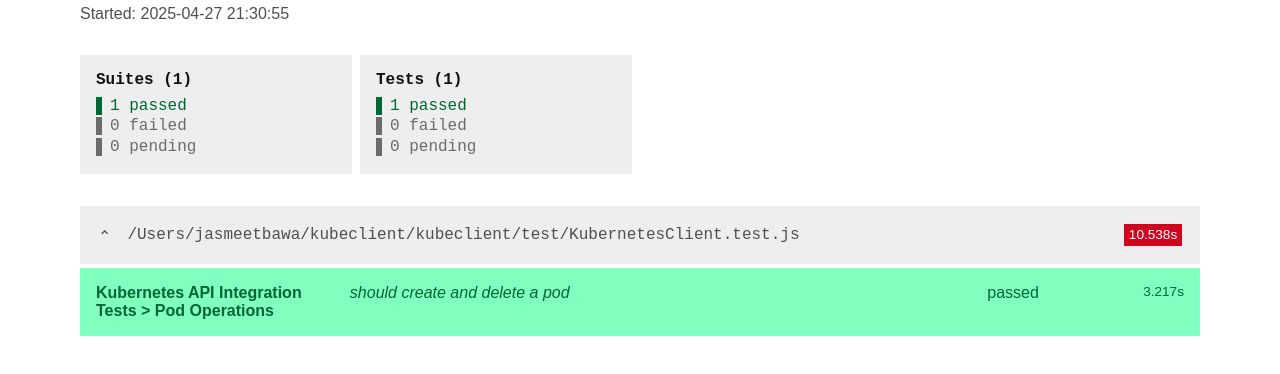
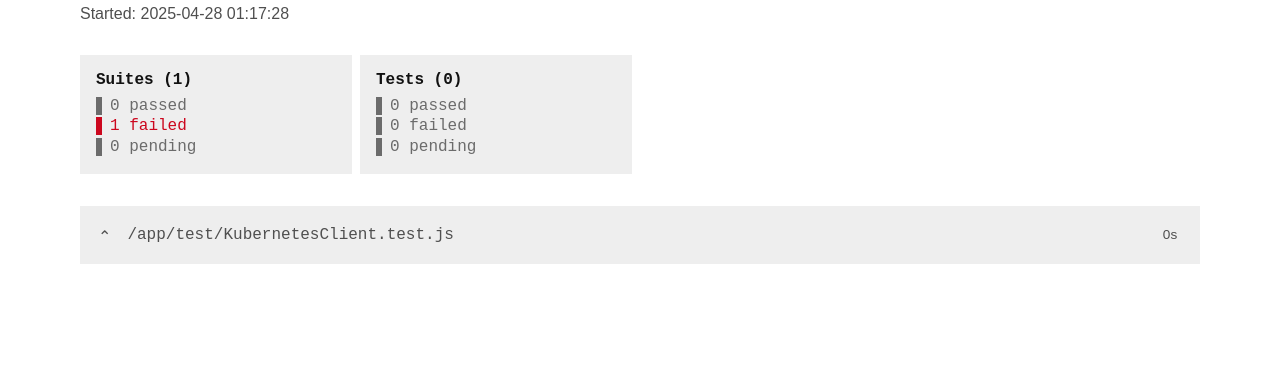
Before and after one commit to prabhjotbawa/kubeclient, a website: page index.html in a window 1280 px wide. Shown: the part 72-446 px from the top of the page. Drawn offline with Linux system fonts and the light colour scheme.

Commit message:
Update test reports

```diff
--- a/index.html
+++ b/index.html
@@ -274,4 +274,4 @@ header {
   font-size: 1rem;
   padding: 0 0.5rem;
 }
-</style></head><body><main class="jesthtml-content"><header><h1 id="title">Test Report</h1></header><section id="metadata-container"><div id="timestamp">Started: 2025-04-27 21:30:55</div><div id="summary"><div id="suite-summary"><div class="summary-total">Suites (1)</div><div class="summary-passed ">1 passed</div><div class="summary-failed  summary-empty">0 failed</div><div class="summary-pending  summary-empty">0 pending</div></div><div id="test-summary"><div class="summary-total">Tests (1)</div><div class="summary-passed ">1 passed</div><div class="summary-failed  summary-empty">0 failed</div><div class="summary-pending  summary-empty">0 pending</div></div></div></section><details id="suite-1" class="suite-container" open=""><summary class="suite-info"><div class="suite-path">/Users/jasmeetbawa/kubeclient/kubeclient/test/KubernetesClient.test.js</div><div class="suite-time warn">10.538s</div></summary><div class="suite-tests"><div class="test-result passed"><div class="test-info"><div class="test-suitename">Kubernetes API Integration Tests &gt; Pod Operations</div><div class="test-title">should create and delete a pod</div><div class="test-status">passed</div><div class="test-duration">3.217s</div></div></div></div></details></main></body></html>
+</style></head><body><main class="jesthtml-content"><header><h1 id="title">Test Report</h1></header><section id="metadata-container"><div id="timestamp">Started: 2025-04-28 01:17:28</div><div id="summary"><div id="suite-summary"><div class="summary-total">Suites (1)</div><div class="summary-passed  summary-empty">0 passed</div><div class="summary-failed ">1 failed</div><div class="summary-pending  summary-empty">0 pending</div></div><div id="test-summary"><div class="summary-total">Tests (0)</div><div class="summary-passed  summary-empty">0 passed</div><div class="summary-failed  summary-empty">0 failed</div><div class="summary-pending  summary-empty">0 pending</div></div></div></section><details id="suite-1" class="suite-container" open=""><summary class="suite-info"><div class="suite-path">/app/test/KubernetesClient.test.js</div><div class="suite-time">0s</div></summary><div class="suite-tests"/></details></main></body></html>
```
